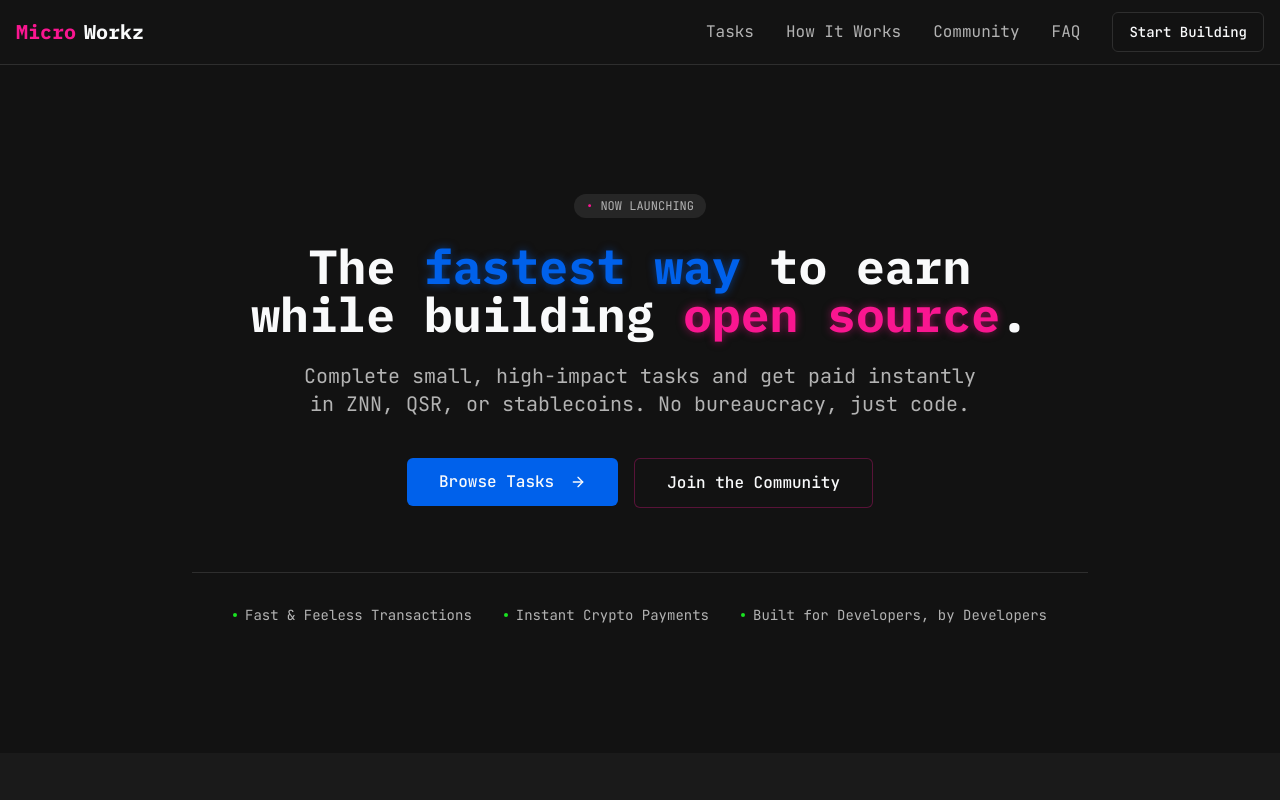
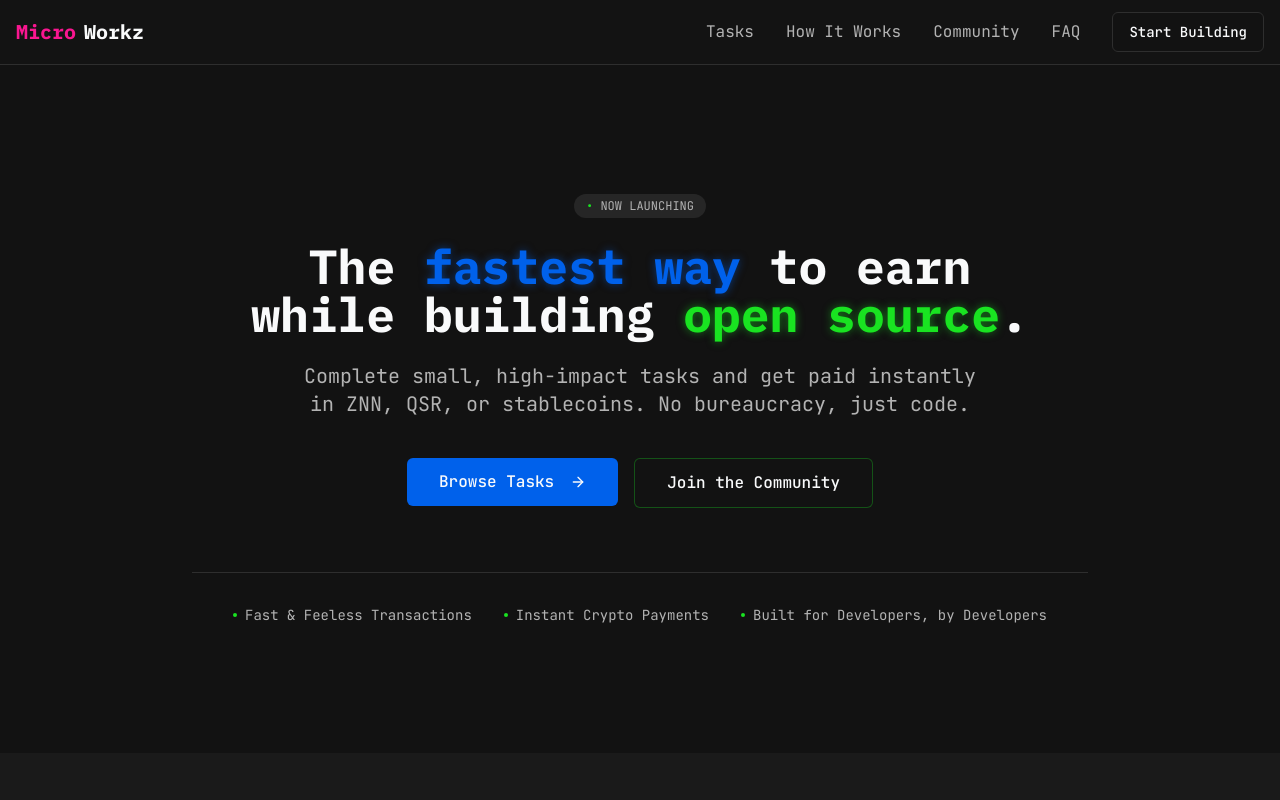
Before and after one commit to sugoibtc/microworkz, a React (Vite) app: page / in a window 1280 px wide. Shown: the top 800 px of the page. Built offline with nearby package versions, Linux system fonts and the light colour scheme.

Commit message:
Refactor: Replace pink with green
Replaces all instances of the color pink with green throughout the codebase.

```diff
--- a/src/components/HeroSection.tsx
+++ b/src/components/HeroSection.tsx
@@ -8,11 +8,11 @@ const HeroSection: React.FC = () => {
     <div className="container mx-auto px-4 py-20 md:py-32">
       <div className="max-w-4xl mx-auto text-center">
         <div className="inline-block px-3 py-1 mb-6 rounded-full bg-muted text-muted-foreground text-xs">
-          <span className="text-plasma">•</span> NOW LAUNCHING
+          <span className="text-syrius">•</span> NOW LAUNCHING
         </div>
 
         <h1 className="text-3xl md:text-5xl font-bold mb-6 font-ibm leading-tight">
-          The <span className="text-quasar glow-effect">fastest way</span> to earn <br className="hidden md:block" />while building <span className="text-plasma accent-glow">open source</span>.
+          The <span className="text-quasar glow-effect">fastest way</span> to earn <br className="hidden md:block" />while building <span className="text-syrius success-glow">open source</span>.
         </h1>
 
         <p className="text-muted-foreground text-lg md:text-xl mb-10 max-w-2xl mx-auto">
@@ -25,7 +25,7 @@ const HeroSection: React.FC = () => {
             Browse Tasks
             <ArrowRight size={18} className="ml-2" />
           </Button>
-          <Button variant="outline" className="text-md font-mono py-6 px-8 border-plasma/30 hover:bg-plasma/10">
+          <Button variant="outline" className="text-md font-mono py-6 px-8 border-syrius/30 hover:bg-syrius/10">
             Join the Community
           </Button>
         </div>
```
